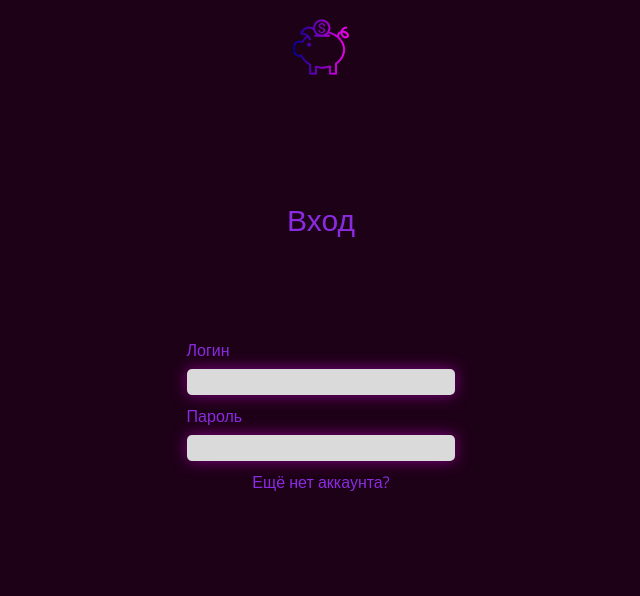
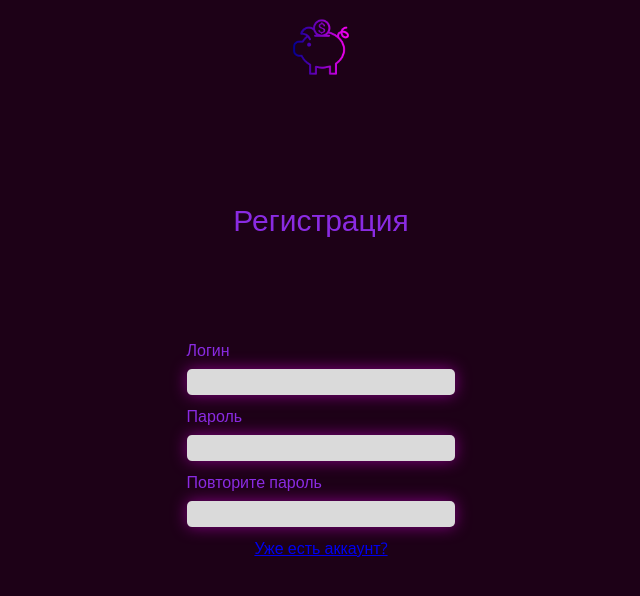
Before and after one commit to TeamPleaseNo/bank-frontend, a React (Create React App) app: page /registration in a window 1280 px wide. Shown: the top 596 px of the page, without its empty margins (319-959 px from the left). Built offline with nearby package versions, Linux system fonts and the light colour scheme.

Commit message:
registration page

```diff
--- a/package.json
+++ b/package.json
@@ -8,6 +8,7 @@
     "@testing-library/user-event": "^13.5.0",
     "react": "^18.2.0",
     "react-dom": "^18.2.0",
+    "react-router-dom": "^6.7.0",
     "react-scripts": "5.0.1",
     "web-vitals": "^2.1.4"
   },
--- a/src/App.js
+++ b/src/App.js
@@ -1,12 +1,17 @@
 import logo from './logo.svg';
-import './App.css';
+import './css/App.css';
 import Login from './components/Login';
+import { BrowserRouter, Routes, Route } from "react-router-dom";
+import Registration from './components/Registration';
 
 function App() {
   return (
-    <div className="App">
-      <Login/>
-    </div>
+    <BrowserRouter>
+      <Routes>
+        <Route path="/" element={<Login/>} />
+        <Route path="registration" element={<Registration/>} />
+      </Routes>
+    </BrowserRouter>
   );
 }
 
--- a/src/components/Login.jsx
+++ b/src/components/Login.jsx
@@ -1,11 +1,12 @@
-import './../Login.css';
+import './../css/Login.css';
+import {Link} from 'react-router-dom';
 const moneybox = require('./moneybox.png');
 
 const Login = () => {
     return (
         <div className='LoginContainer'>
             <img className="icon_moneybox" src={moneybox} alt="Moneybox" width="5%"/>
-            <div className="form">
+            <form className="form" autoComplete='off'>
                 <h>Вход</h>
                 <div className="form_input">
                     <label className="block_label" for="login">
@@ -16,9 +17,9 @@ const Login = () => {
                         Пароль
                         <input className="input" type="password" id="password"/>
                     </label>
-                    <a className="ref_reg">Ещё нет аккаунта?</a>
+                    <Link to="registration" className="ref_reg">Ещё нет аккаунта?</Link>
                 </div>
-            </div>
+            </form>
         </div>
      );
 }
--- /dev/null
+++ b/src/components/Registration.jsx
@@ -0,0 +1,31 @@
+import {Link} from 'react-router-dom'
+import './../css/Login.css'
+const moneybox = require('./moneybox.png');
+
+const Registration = () => {
+    return (
+        <div className='LoginContainer'>
+            <img class="icon_moneybox" src={moneybox} alt="Moneybox" width="5%" />
+            <div class="form">
+                <h>Регистрация</h>
+                <div class="form_input">
+                    <label class="block_label" for="login">
+                        Логин
+                        <input class="input" type="text" id="login" />
+                    </label>
+                    <label class="block_label" for="password">
+                        Пароль
+                        <input class="input" type="password" id="password" />
+                    </label>
+                    <label class="block_label" for="password">
+                        Повторите пароль
+                        <input class="input" type="password" id="password" />
+                    </label>
+                    <Link to="/" class="ref_reg">Уже есть аккаунт?</Link>
+                </div>
+            </div>
+        </div>
+     );
+}
+
+export default Registration;
--- /dev/null
+++ b/src/css/Registration.css
@@ -0,0 +1,67 @@
+body {
+    background-color: #1d0117;
+    font-family: 'Open Sans', sans-serif;
+    color: blueviolet;
+}
+
+.LoginContainer {
+    display: grid;
+}
+
+h{
+    font-size: 30px;
+    justify-self: center;
+    align-self: center;
+}
+
+.icon_moneybox{
+    justify-self: center;
+    align-self: center;
+    margin-bottom: 40px;
+    margin-top: 15px;
+}
+
+.form_input {
+    display: flex;
+    flex-direction: column;
+    padding-top: 20px;
+    align-items: center;
+    text-align: left;
+}
+
+.block_label{
+    display: flex;
+    flex-direction: column;
+    width: 70%;
+}
+
+.input {
+    box-shadow: 0px 0px 15px purple;
+    margin-bottom: 10px;
+    font-size: 16px;
+    max-height: 25px;
+    outline: none;
+    transition: box-shadow .3s;
+    padding: 4px;
+    margin-top: 8px;
+    border: none;
+    border-radius: 5px;
+    background-color: #dadada;
+}
+
+.input:focus{
+    box-shadow: 0px 0px 20px #e000e0;
+}
+
+.ref_log{
+    margin-top: 20px;
+}
+
+.form{
+    width: 30%;
+    height: 500px;
+    justify-self: center;
+    align-self: center;
+    display: grid;
+    grid-template-rows: 200px auto;
+}
--- a/src/index.js
+++ b/src/index.js
@@ -1,6 +1,6 @@
 import React from 'react';
 import ReactDOM from 'react-dom/client';
-import './index.css';
+import './css/index.css';
 import App from './App';
 import reportWebVitals from './reportWebVitals';
 
```
Also changed, not shown: src/css/App.css (renamed from src/App.css), src/css/Login.css (renamed from src/Login.css), src/css/index.css (renamed from src/index.css), 1 other file (tests, documents, lock files or other folders).
